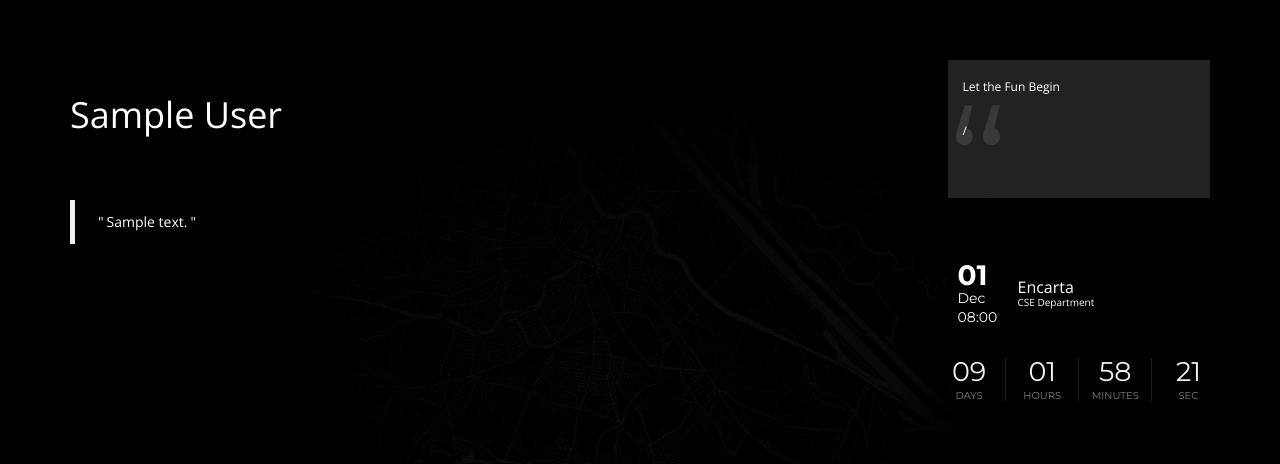
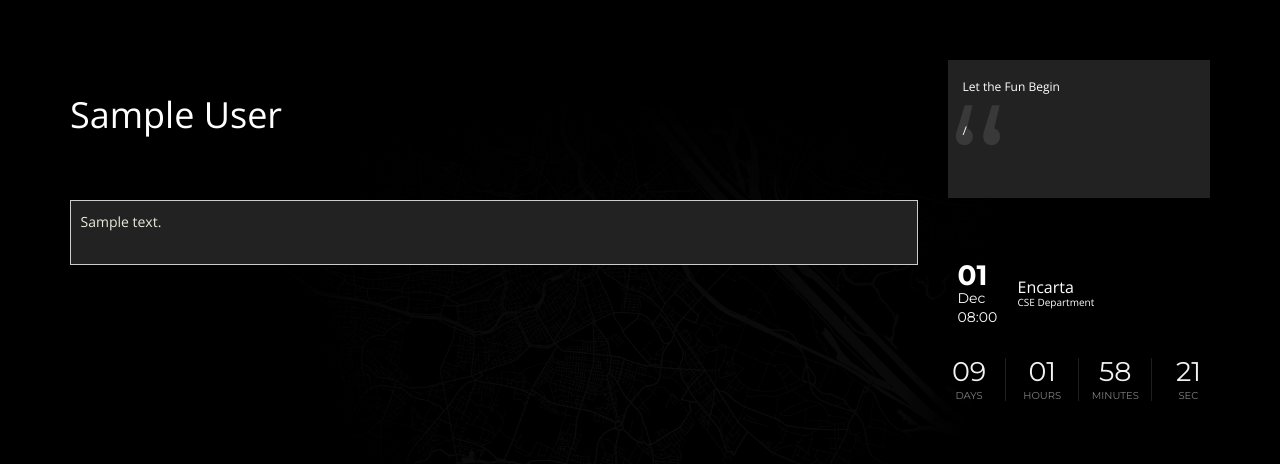
Before and after one commit to ashishbansalmbm/encarta2k18, a Django app: page /detail/1/ in a window 1280 px wide. Shown: the part 190-654 px from the top of the page. Run offline with Django 3.2, Linux system fonts and the light colour scheme; tables that the repository leaves empty hold one stand-in row (values such as "Sample post"); some libraries are stand-ins or nearby versions.

Commit message:
changed view of event details

```diff
--- a/templates/event_detail.html
+++ b/templates/event_detail.html
@@ -38,9 +38,8 @@
 	</div>
 
 
- <blockquote>
-<p style="text-align: justify;">{{ event.details }}</p>
-</blockquote>
+                                <pre style="background-color: #222222;color: #e8eadb;">
+<p style="text-align: justify;overflow: hidden;">{{ event.details }}</pre>
 
 </article>
 
```
